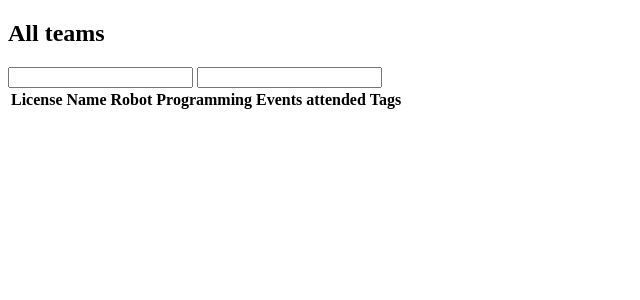
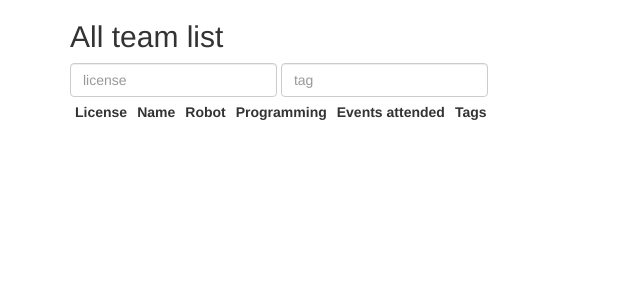
Before and after one commit to mattr555/scouter, a Flask app: page / in a window 1280 px wide. Shown: the top 300 px of the page, without its empty margins (0-640 px from the left). Run offline with Flask 2, Linux system fonts and the light colour scheme; data that the repository does not hold is empty; some libraries are stand-ins or nearby versions.

Commit message:
bootstrappy

```diff
--- a/app.py
+++ b/app.py
@@ -11,8 +11,11 @@ db.init_app(app)
 Bower(app)
 
 @app.route('/')
-def index():
-    return render_template('blah.html', teams=sorted(sorted(Team.query.all(), key=attrgetter('license')), key=attrgetter('school')))
+@app.route('/event/<name>')
+def index(name=''):
+    if name:
+        return render_template('blah.html', teams=Event.query.filter_by(name=name).first().teams, event_name=name)
+    return render_template('blah.html', teams=Team.query.all(), event_name="All")
 
 @app.route('/team/<license>')
 def team(license):
--- a/bower.json
+++ b/bower.json
@@ -15,6 +15,7 @@
   ],
   "dependencies": {
     "tablesorter": "jquery.tablesorter#^2.25.3",
-    "jquery-form": "^3.46.0"
+    "jquery-form": "^3.46.0",
+    "bootstrap": "^3.3.6"
   }
 }
--- a/models.py
+++ b/models.py
@@ -48,6 +48,7 @@ teamlist = db.Table('teamlist',
 class Event(db.Model):
     id = db.Column(db.Integer, primary_key=True)
     name = db.Column(db.String, unique=True)
+    sku = db.Column(db.String, unique=True)
     teams = db.relationship('Team', secondary=teamlist,
         backref=db.backref('events', lazy='dynamic'))
     matches = db.relationship('Match', backref='event')
--- a/requirements.txt
+++ b/requirements.txt
@@ -3,3 +3,4 @@ Flask-SQLAlchemy
 Flask-Bower
 click
 requests
+beautifulsoup4
--- a/static/team.js
+++ b/static/team.js
@@ -2,13 +2,13 @@ $(function(){
   $('#notes_form').ajaxForm({
     success: function(){
       $('#notes_sub').prop('disabled', true);
-      $('#notes_status').text('ok');
+      $('#notes_status').css('display', 'inline');
     }
   });
 
   $('#notes_area').keydown(function(){
     $('#notes_sub').prop('disabled', false);
-    $('#notes_status').text('');
+    $('#notes_status').css('display', 'none');
   });
 
   function updateTagList(resp){
--- a/templates/blah.html
+++ b/templates/blah.html
@@ -2,21 +2,21 @@
 <html lang="en">
 <head>
   <meta charset="UTF-8">
-  <title>All teams</title>
+  <title>{{event_name}} team list</title>
 
-  <link rel="stylesheet" href="/bower/tablesorter/dist/css/theme.default.min.css" media="screen" title="no title" charset="utf-8">
-  <style media="screen">
-    tr:hover td {
-      background-color: #ccc !important;
-    }
-  </style>
+  <meta name="viewport" content="width=device-width, initial-scale=1">
+
+  <link rel="stylesheet" href="/bower/bootstrap/dist/css/bootstrap.min.css">
+  <link rel="stylesheet" href="/bower/tablesorter/dist/css/theme.bootstrap.min.css" media="screen" title="no title" charset="utf-8">
 </head>
 <body>
-  <h2>All teams</h2>
-  <div>
-    <input type="text" class="search" data-column="0">
-    <input type="text" class="search" data-column="5">
-    <table id="teams" class="tablesorter">
+  <div class="container">
+    <h2>{{event_name}} team list</h2>
+    <div class="form-inline">
+      <input type="text" class="search form-control" data-column="0" placeholder="license">
+      <input type="text" class="search form-control" data-column="5" placeholder="tag">
+    </div>
+    <table id="teams" class="tablesorter table-condensed table-hover">
       <thead>
         <tr>
           <th>License</th>
@@ -48,7 +48,9 @@
   <script type="text/javascript">
     $(function(){
       $('#teams').tablesorter({
-        widgets: ['filter'],
+        theme: 'bootstrap',
+        headerTemplate: '{content} {icon}',
+        widgets: ['uitheme', 'filter'],
         widgetOptions: {
           filter_columnFilters: false,
           filter_external: '.search'
--- a/templates/taglist.html
+++ b/templates/taglist.html
@@ -2,7 +2,7 @@
 <li>
   {{tag.name}}
   <form class="tag_del" method="POST" action="/ajax/tag">
-    <input type="submit" value="-">
+    <input type="submit" value="-" class="btn btn-sm btn-danger">
     <input type="hidden" name="license" value="{{team.license}}">
     <input type="hidden" name="do" value="del">
     <input type="hidden" name="name" value="{{tag.name}}">
```
Also changed, not shown: parse.py (+27 -6 lines), templates/team.html (+26 -9 lines).
